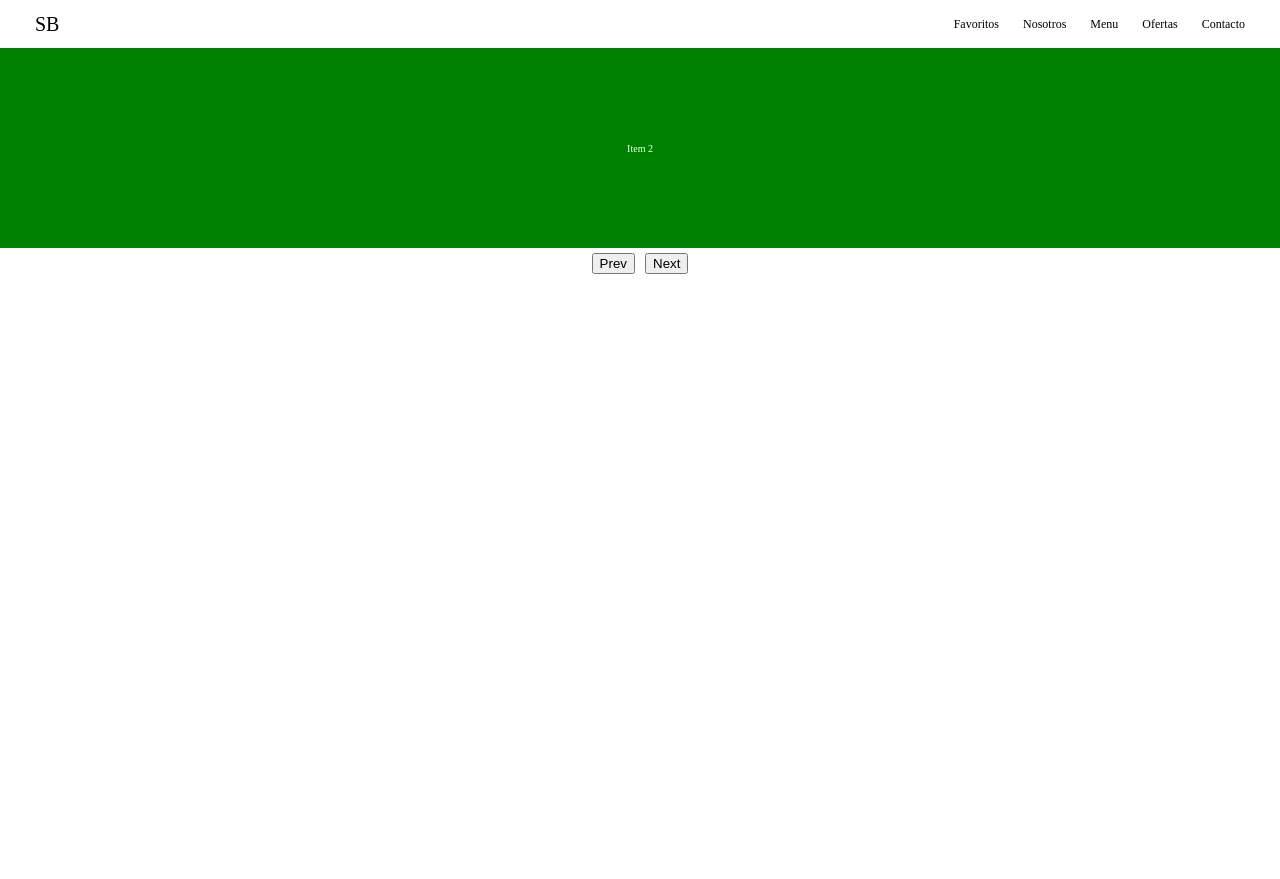
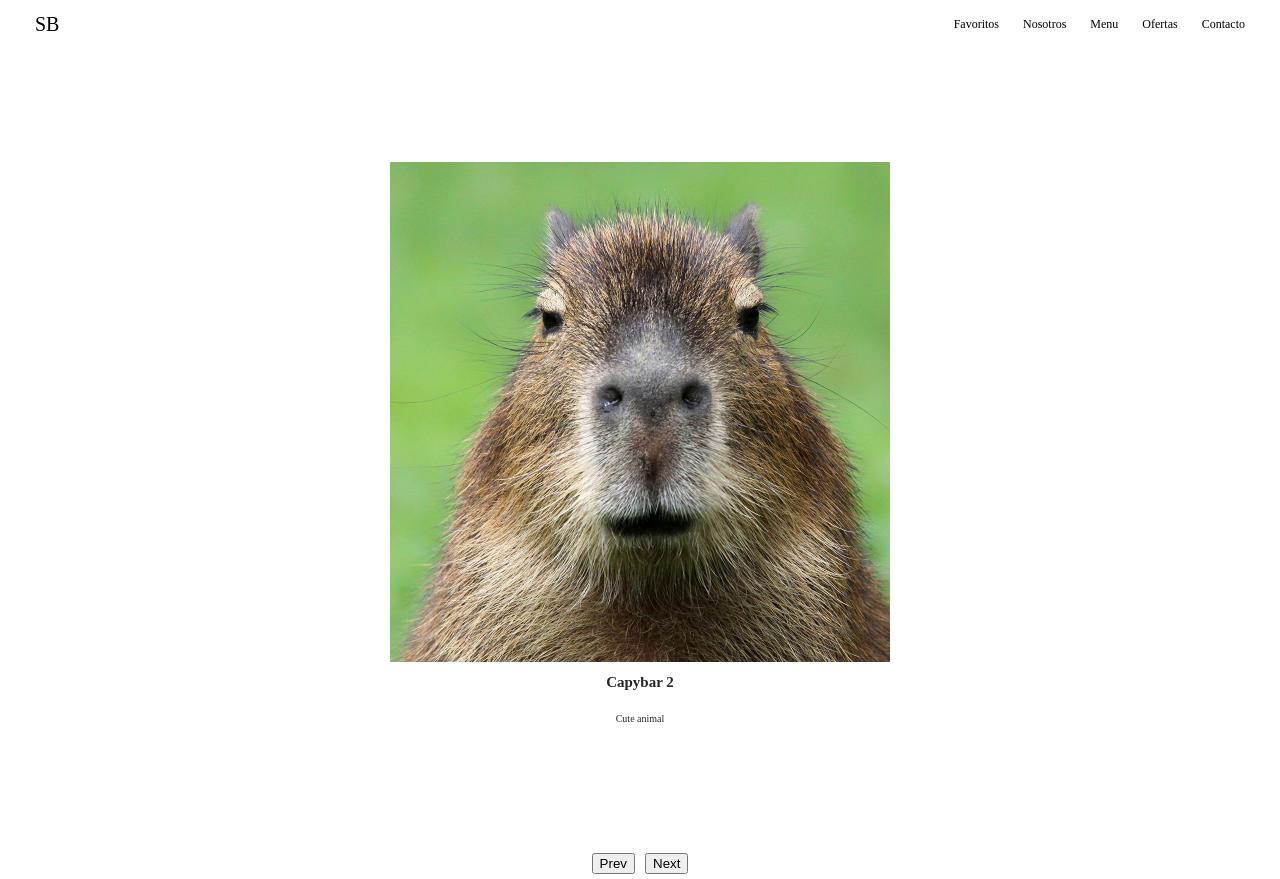
Before and after one commit to maurojasnova/Carousel, a Next.js app: page / in a window 1280 px wide. Before the commit the page ends 800 px from the top, so only its background shows below. Built offline with nearby package versions, Linux system fonts and the light colour scheme.

Commit message:
Added some styles to the carousel, further work is needed

```diff
--- a/src/app/components/Carousel.jsx
+++ b/src/app/components/Carousel.jsx
@@ -4,10 +4,14 @@ import { useSwipeable } from "react-swipeable";
 import Image from "next/image";
 import "./carousel.css";
 
-export const CarouselItem = ({ children, width }) => {
+export const CarouselItem = ({ image, title, description, width }) => {
   return (
-    <div className="carousel-item" style={{ width: width }}>
-      {children}
+    <div className="carousel-item">
+      <div className="carousel-item-data">
+        <Image src={image} alt={title} width={500} height={500} />
+        <h2>{title}</h2>
+        <p>{description}</p>
+      </div>
     </div>
   );
 };
--- a/src/app/components/carousel.css
+++ b/src/app/components/carousel.css
@@ -11,9 +11,16 @@
   display: inline-flex;
   align-items: center;
   justify-content: center;
-  height: 200px;
-  background-color: green;
-  color: #fff;
+  height: 800px;
+  width: 100%;
+  color: #252525;
+}
+
+.carousel-item-data {
+  display: flex;
+  flex-direction: column;
+  align-items: center;
+  justify-content: center;
 }
 
 .indicators {
--- a/src/app/page.jsx
+++ b/src/app/page.jsx
@@ -13,9 +13,9 @@ export default function HomePage() {
   return (
     <div>
       <Carousel>
-        <CarouselItem>Item 1</CarouselItem>
-        <CarouselItem>Item 2</CarouselItem>
-        <CarouselItem>Item 3</CarouselItem>
+        <CarouselItem image="/images/capybara.jpg" title="Capybar 1" description="Cute animal"/>
+        <CarouselItem image="/images/capybara.jpg" title="Capybar 2" description="Cute animal"/>
+        <CarouselItem image="/images/capybara.jpg" title="Capybar 3" description="Cute animal"/>
       </Carousel>
     </div>
   );
```
